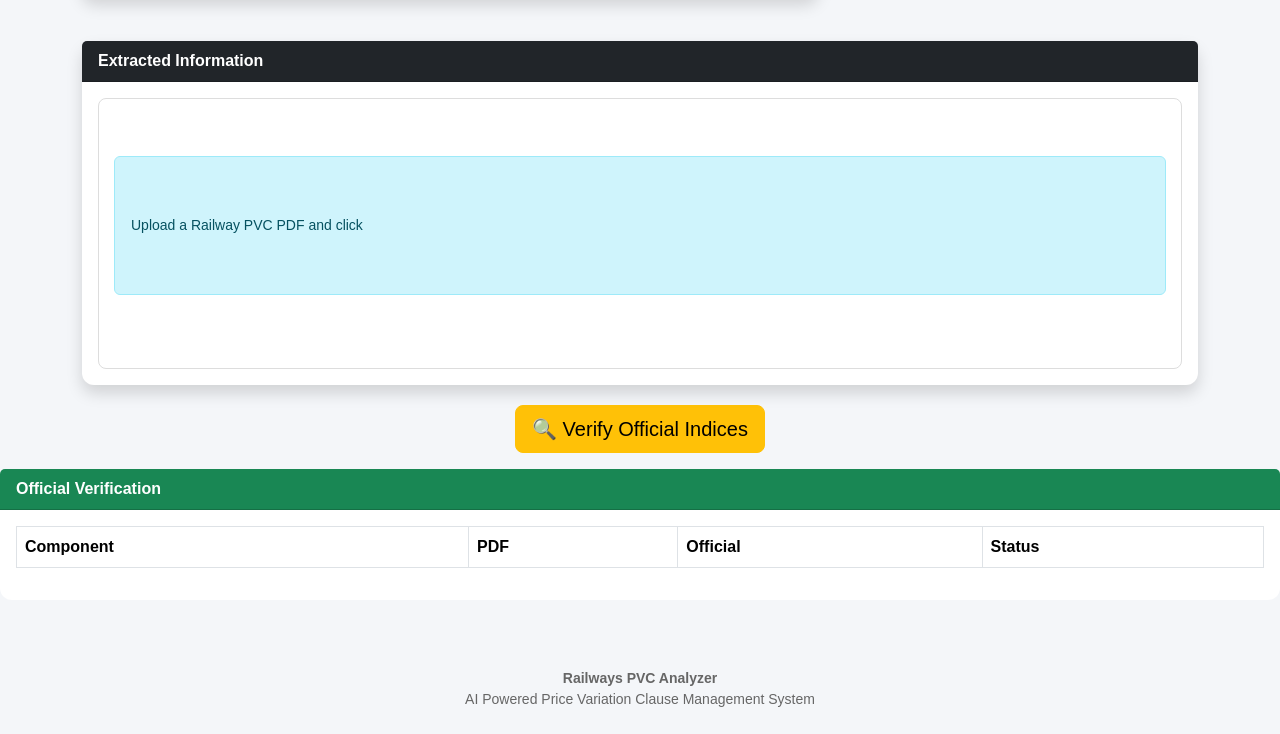
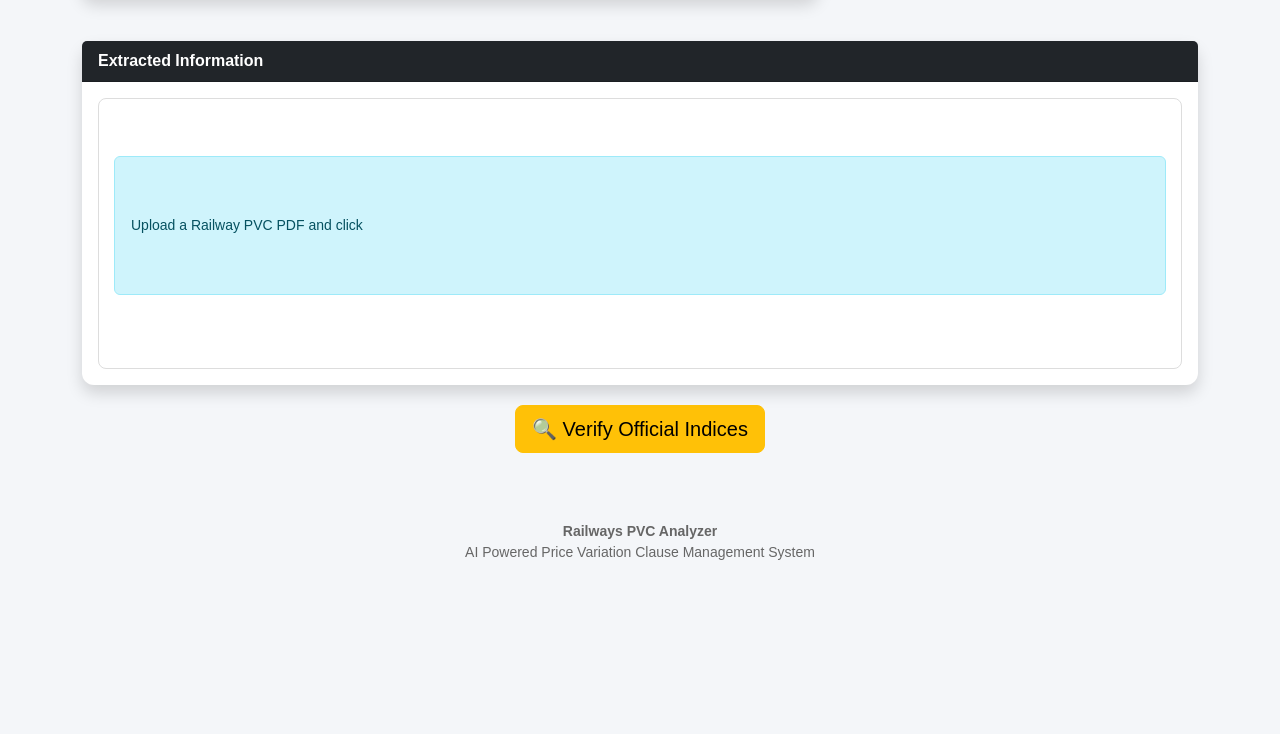
Before and after one commit to RamakrishnanMV/pvc, a plain HTML site: page index.html in a window 1280 px wide. Shown: the part 706-1440 px from the top of the page. After the commit the page ends 1293 px from the top, so only its background shows below. Drawn offline with nearby package versions, Linux system fonts and the light colour scheme; a script that the page names is missing.

Commit message:
Add files via upload

```diff
--- a/index.html
+++ b/index.html
@@ -233,7 +233,7 @@ class="btn btn-warning btn-lg">
 </div>
 
 <div id="verifyResult" class="mt-3"></div>
-<div class="card mt-3">
+<div class="card mt-3" style="display:none;">
 
     <div class="card-header bg-success text-white">
         Official Verification
@@ -242,19 +242,7 @@ class="btn btn-warning btn-lg">
     <div class="card-body">
 
         <table class="table table-bordered">
-
-            <thead>
-                <tr>
-                    <th>Component</th>
-                    <th>PDF</th>
-                    <th>Official</th>
-                    <th>Status</th>
-                </tr>
-            </thead>
-
-            <tbody id="verifyTable">
-            </tbody>
-
+            ...
         </table>
 
     </div>
```
